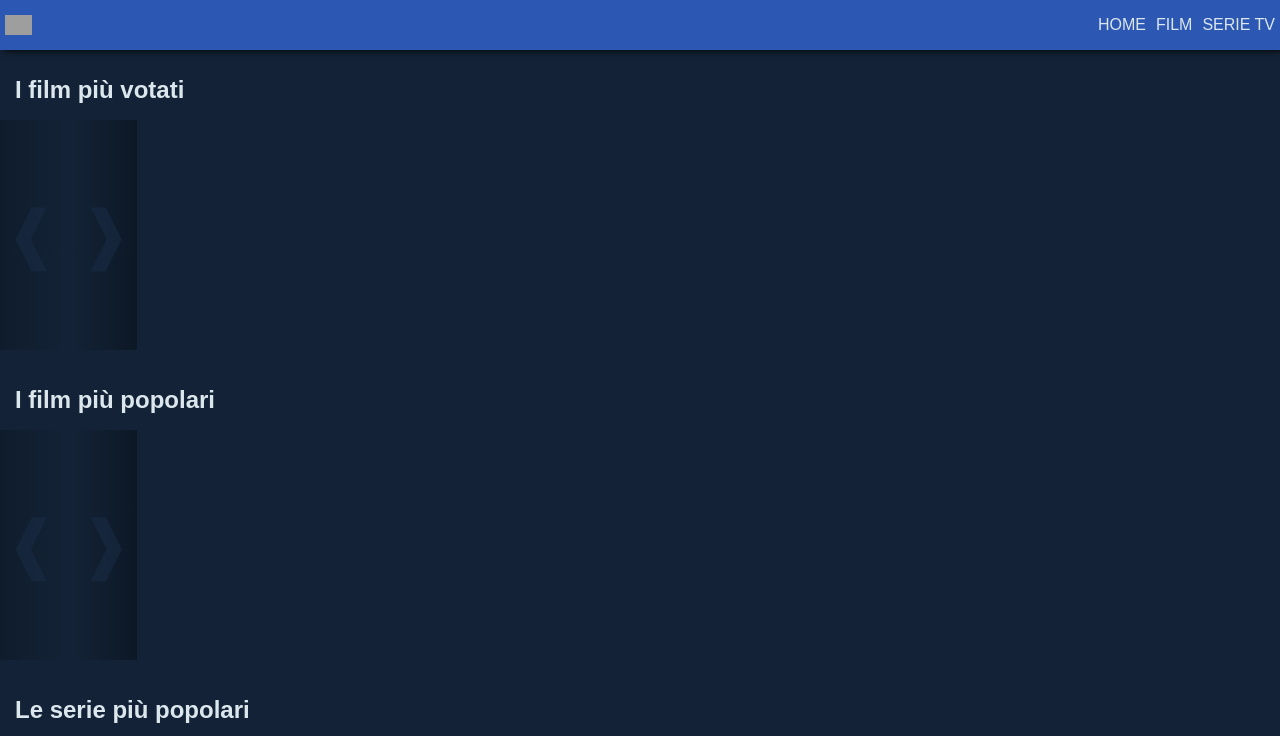
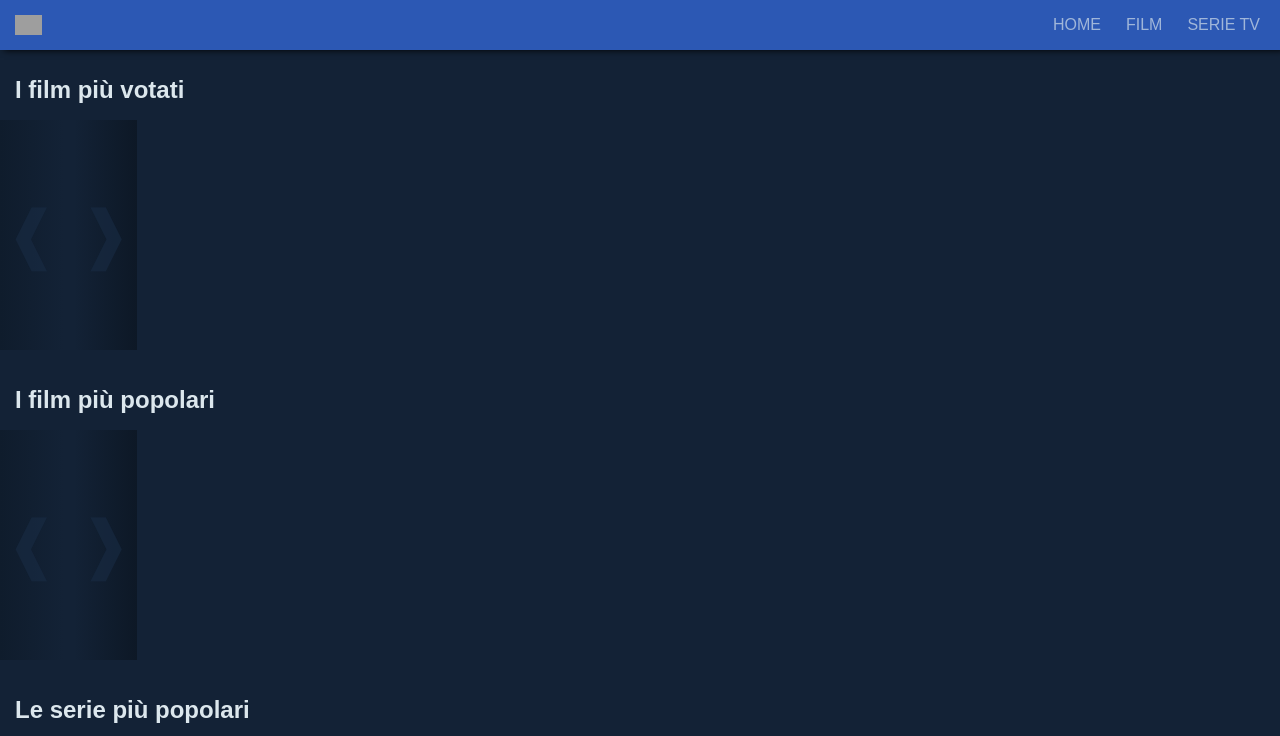
Before and after one commit to zi/esercitazione-10-02-21, a website: page index.html in a window 1280 px wide. Shown: the top 736 px of the page. Drawn offline with Linux system fonts and the light colour scheme; no server answers; grey boxes are pictures that could not be loaded.

Commit message:
added @media: navbar

```diff
--- a/style/style.css
+++ b/style/style.css
@@ -198,6 +198,19 @@ header {
 }
 
 @media (min-width: 1200px) {
+  .navbar__logo {
+    margin-left: 15px;
+  }
+  .navbar__links li {
+    margin-right: 15px;
+  }
+  .navbar__links li a {
+    color: #dce7eda8;
+  }
+  .navbar__links li a:hover {
+    color: var(--light-color);
+    text-shadow: 0 0 8px var(--light-color);
+  }
   .sessionTitle {
     margin-left: 15px;
   }
```
